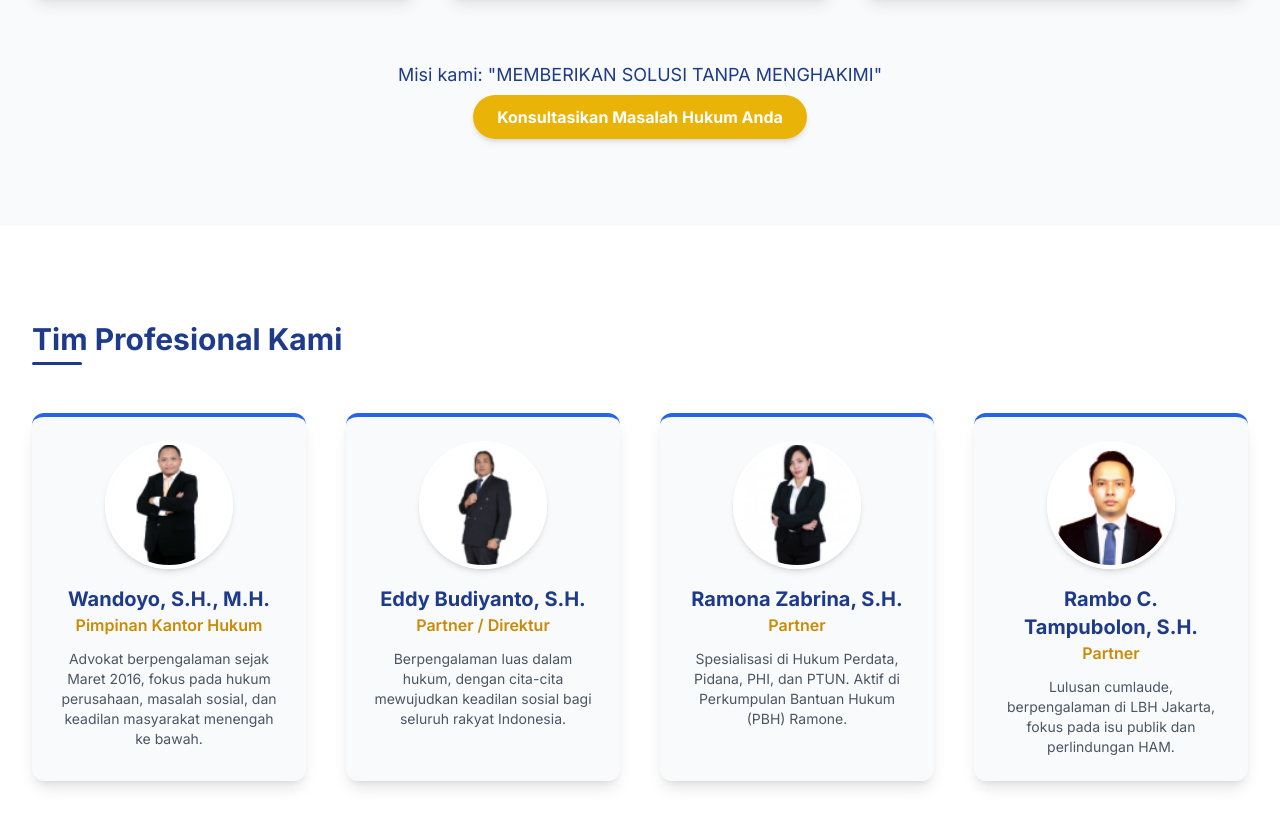
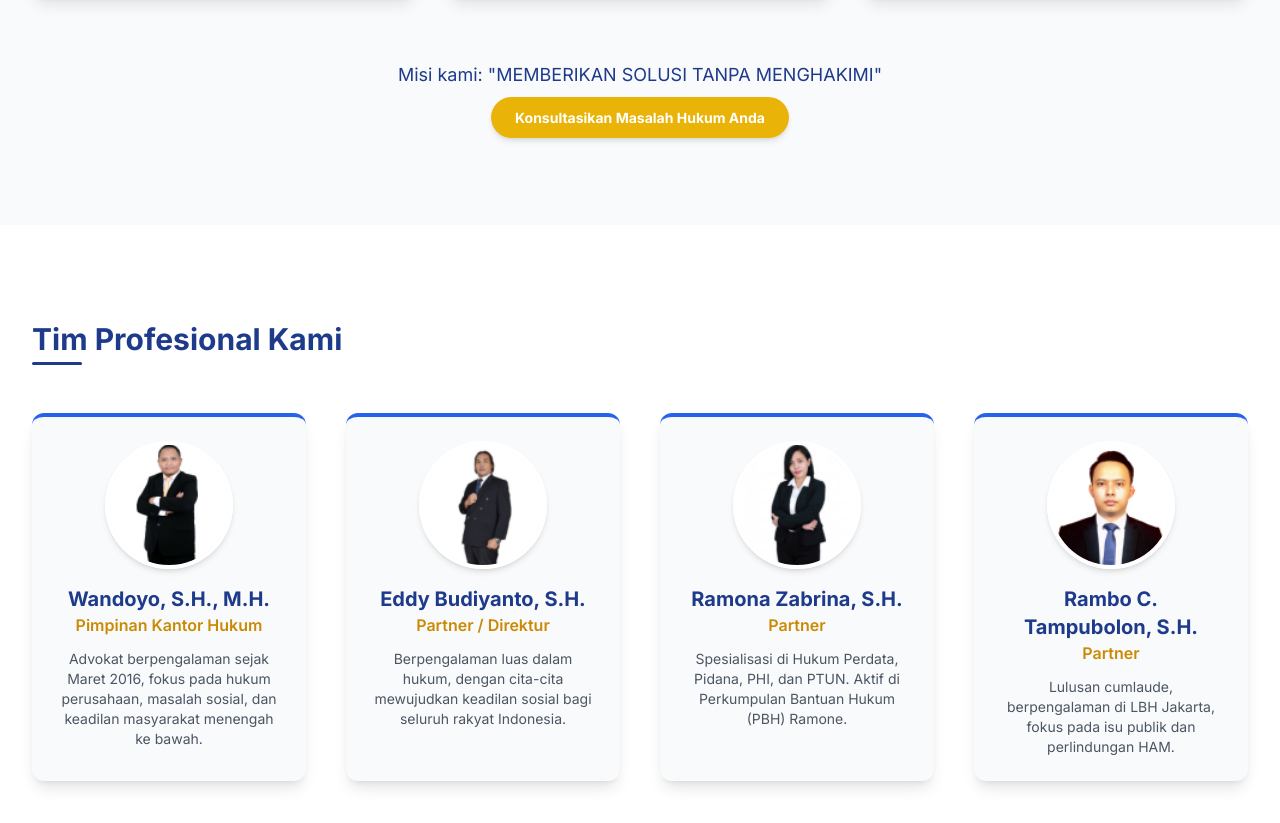
Before and after one commit to JamaludinSeptian/wp-lawfirm, a plain HTML site: page index.html in a window 1280 px wide. Shown: the part 2684-3507 px from the top of the page. Drawn offline with nearby package versions, Linux system fonts and the light colour scheme.

Commit message:
Update index.html

```diff
--- a/index.html
+++ b/index.html
@@ -294,7 +294,7 @@
 
             <div class="mt-16 text-center">
                 <p class="text-lg font-medium text-blue-900 mb-4">Misi kami: "MEMBERIKAN SOLUSI TANPA MENGHAKIMI"</p>
-                <a href="#kontak" class="bg-yellow-500 hover:bg-yellow-600 text-white font-bold py-3 px-6 rounded-full shadow-md transition duration-300">
+                <a href="#kontak" class="text-sm bg-yellow-500 hover:bg-yellow-600 text-white font-bold py-3 px-6 rounded-full shadow-md transition duration-300">
                     Konsultasikan Masalah Hukum Anda
                 </a>
             </div>
```
